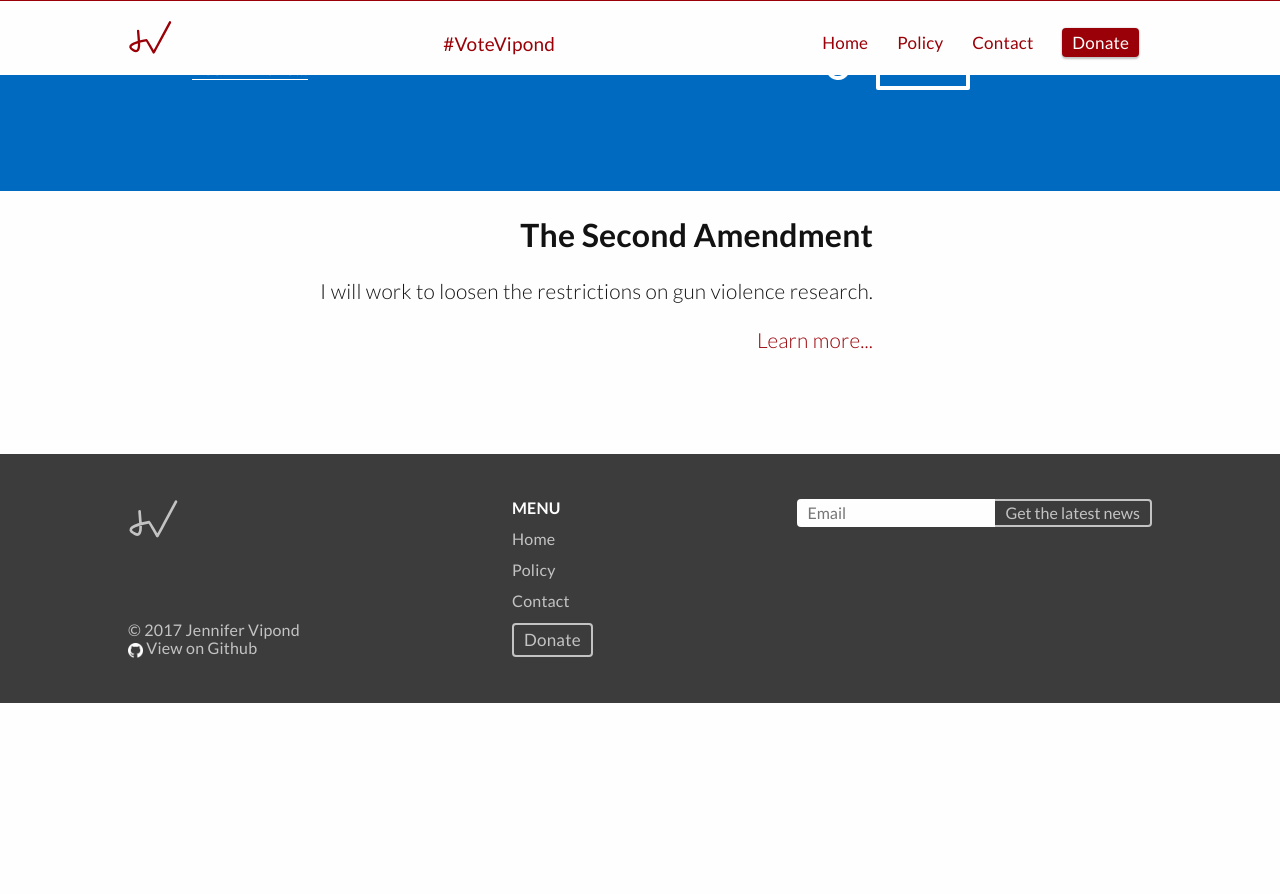
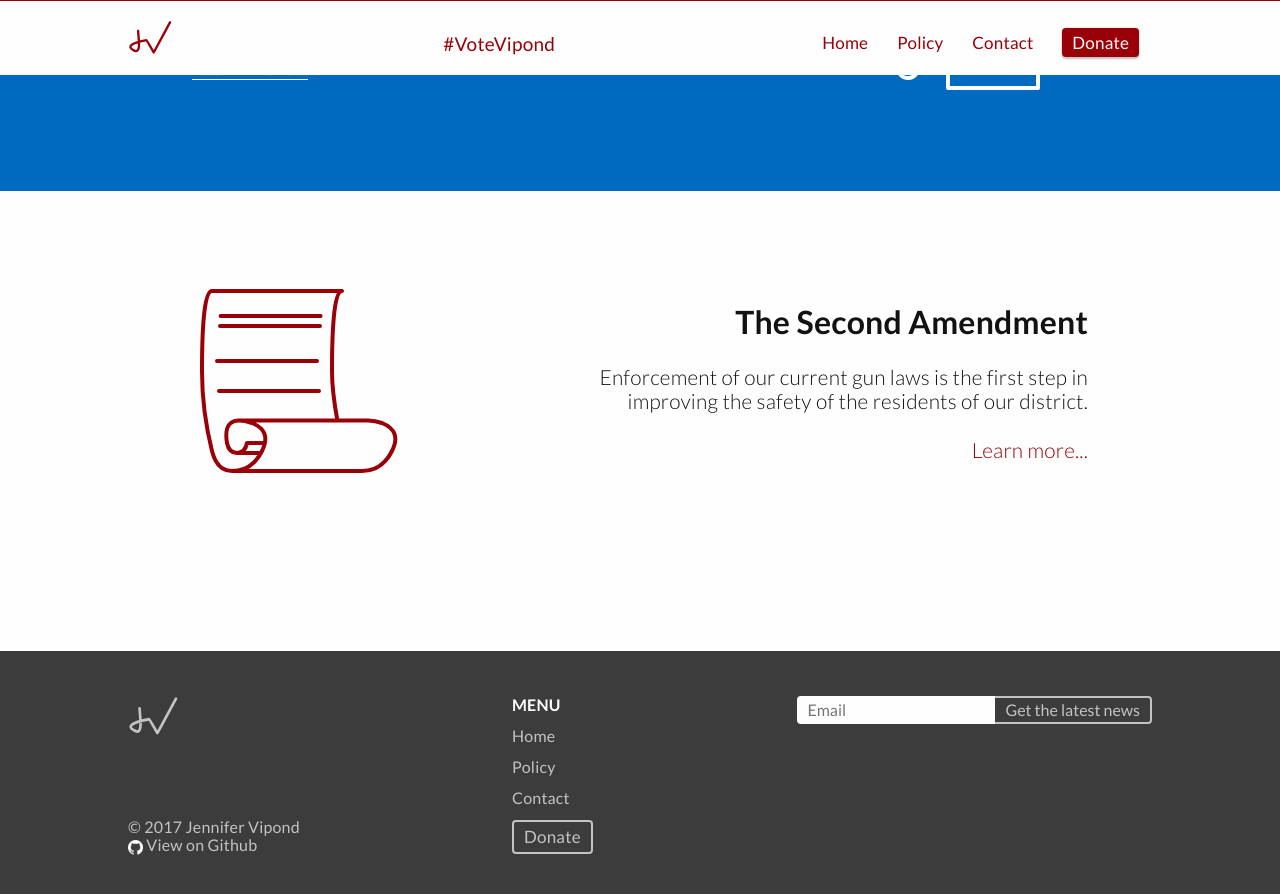
Before and after one commit to AlexVipond/jennifervipond.github.io, a Jekyll site: the page built from index.html, in a window 1280 px wide and 900 px high, scrolled down 2333 px. Shown: the top 894 px of the window. Built offline with Jekyll 4.4.1, drawn with Linux system fonts in a browser that asks for light colours; before the commit the page ends 3036 px from its top, so only the background shows below that.

Commit message:
Add second amendment icon

```diff
--- a/contact/index.html
+++ b/contact/index.html
@@ -36,7 +36,7 @@
     #contact textarea[name="message"] {
         height: 150px;
         resize: vertical;
-        width: 100%;
+        width: calc(100% - 20px);
         overflow: scroll;
         font-size: 17px;
         margin-top: 1.2em;
--- a/index.html
+++ b/index.html
@@ -173,11 +173,50 @@
 <section class="flex paragraphs-gist">
     <div class="gist">
         <h2>The Second Amendment</h2>
-        <h3>I will work to loosen the restrictions on gun violence research.</h3>
+        <h3>Enforcement of our current gun laws is the first step in improving the safety of the residents of our district.</h3>
         <h3><a href="/2017/12/28/common-sense-leadership.html#second-amendment">Learn more...</a></h3>
     </div>
 
     <div class="paragraphs" style="text-align: left;">
+        <svg id="second-amendment-icon" class="animate"
+            baseProfile="full"
+            viewbox="0 0 110 100"
+            preserveAspectRatio="xMinYMin meet">
+
+            <g stroke-width="2" stroke-linecap="round" stroke-linejoin="round" fill="none">
+                <path d="M 10 5
+                    q -5 0 -5 40
+                    q 0 20 5 40
+                    q 2.5 10 10 10
+                    q 10 0 15 -10
+                    q 5 -10 -5 -14
+                    q -15 -5 -12.5 10
+                    q 1 5 5 5
+                    h 11 h -11
+                    q 4 0 5 -5
+                    h 8
+                    M 20 95
+                    h 65
+                    q 10 0 15 -10
+                    q 5 -10 -5 -14
+                    q -3.5 -1 -7 -1.2
+                    M 10 5
+                    h 65
+                    q -5 0 -5 40
+                    q 0 10 2.7 24.8
+                    h -50
+                    h 65" />
+
+                <path d="M 14.3 17.5
+                    h 50
+                    M 14 22.5
+                    h 50
+                    M 12.5 40
+                    h 50
+                    M 13.5 55
+                    h 50" />
+            </g>
+        </svg>
     </div>
 </section>
 
```
Also changed, not shown: other parts of index.html (+1 -1 lines), images/second-amendment-icon.svg (added).
